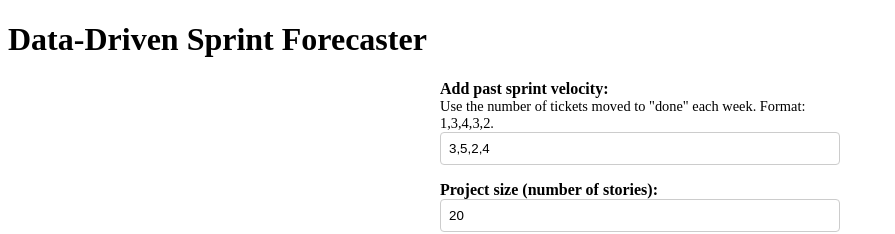
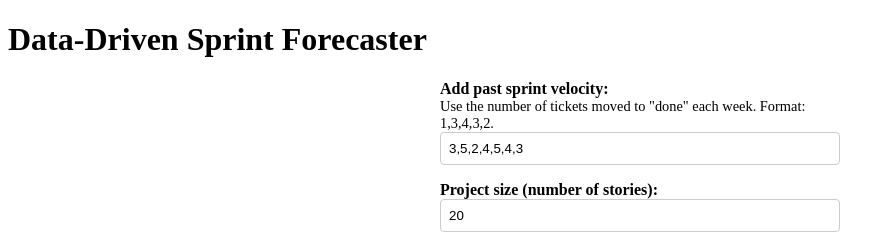
Before and after one commit to ZakLaughton/monte-carlo-forecaster, a React (Vite) app: page / in a window 1280 px wide. Shown: the top 234 px of the page, without its empty margins (0-895 px from the left). Built offline with nearby package versions, Linux system fonts and the light colour scheme.

Commit message:
update default velocity string in SimulationForm component

```diff
--- a/src/components/SimulationForm.tsx
+++ b/src/components/SimulationForm.tsx
@@ -5,7 +5,7 @@ type Props = {
 };
 
 export const SimulationForm = ({ onRun }: Props) => {
-  const [velocityStr, setVelocityStr] = useState("3,5,2,4");
+  const [velocityStr, setVelocityStr] = useState("3,5,2,4,5,4,3");
   const [projectSize, setProjectSize] = useState(20);
 
   const handleSubmit = (e: React.SubmitEvent<HTMLFormElement>) => {
```
